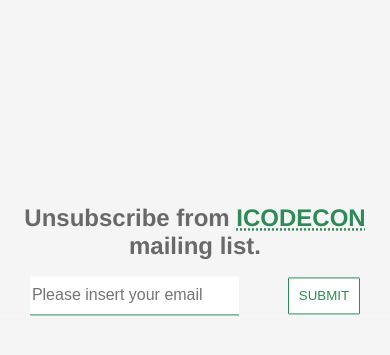
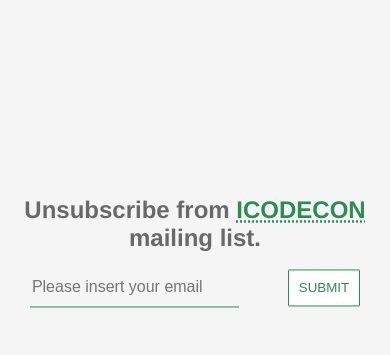
Before and after one commit to bledidalipaj/unsubscribe, a Flask app: page / in a window 390 px wide. Shown: the part 170-525 px from the top of the page. Run offline with Flask 2, Linux system fonts and the light colour scheme.

Commit message:
Make email field background transparent, and change Media Query for mobile.

```diff
--- a/static/css/main.css
+++ b/static/css/main.css
@@ -25,6 +25,7 @@ body {
 h1 {
     color: #696969;
     font-size: 1.5rem;
+    margin-top: 0;
     text-align: center;
 }
 
@@ -47,6 +48,7 @@ p {
 }
 
 input[type="email"] {
+    background: transparent;
     border: none;
     border-bottom: 1px solid #2E8B57;
     color: #222;
@@ -95,7 +97,7 @@ iput[type="submit"]:focus {
     }
 }
 
-@media screen and (max-width: 316px) {
+@media screen and (max-width: 350px) {
     h1 {
         font-size: 1rem;
     }
```
